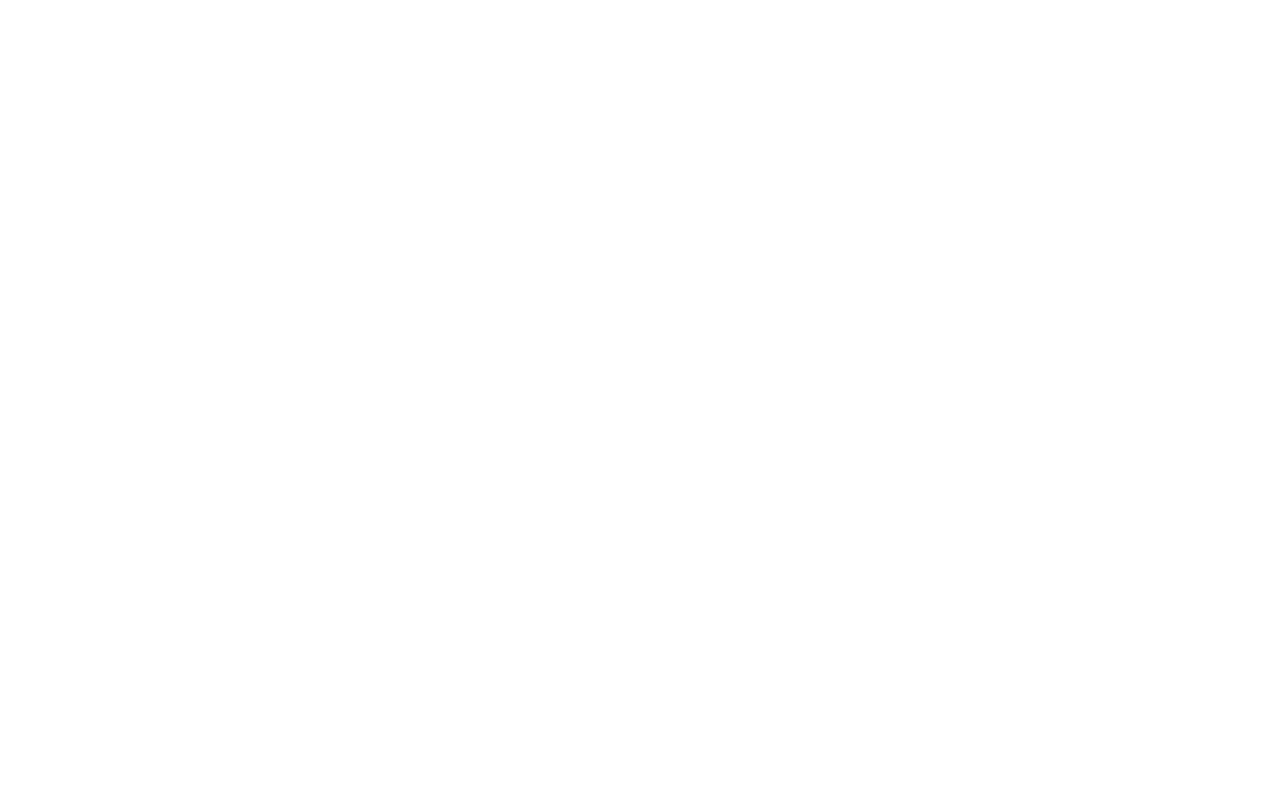
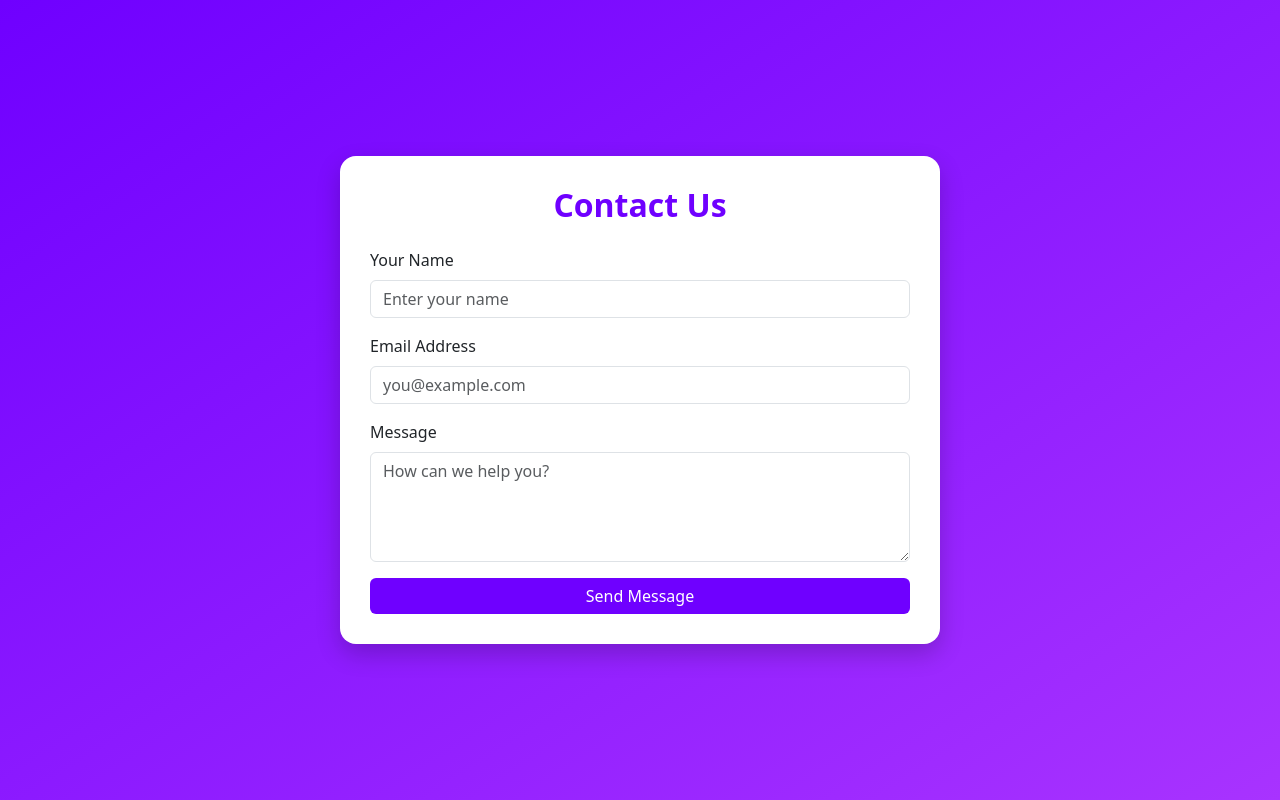
Before and after one commit to Pritamkumarr/CAMPUSSWAP, a React (Vite) app in the folder Frontend/: page /contact in a window 1280 px wide. Before the commit this address had no page. Built offline with nearby package versions, Linux system fonts and the light colour scheme.

Commit message:
contact page added

```diff
--- a/Frontend/src/App.jsx
+++ b/Frontend/src/App.jsx
@@ -4,6 +4,8 @@
 import Home from './Components/Home.jsx';
 import About from './pages/About.jsx';
 import Login from './pages/Login.jsx'; // <-- Import the Login page
+import ContactUs from './pages/ContactUs.jsx';
+
 
 function App() {
   return (
@@ -13,6 +15,7 @@
           <Route path="/" element={<Home />} />
           <Route path="/about" element={<About />} />
           <Route path="/login" element={<Login />} /> {/* Add login route */}
+          <Route path="/contact" element={<ContactUs />} />
         </Routes>
       </main>
     </div>
--- /dev/null
+++ b/Frontend/src/pages/contactUs.jsx
@@ -0,0 +1,70 @@
+import React from "react";
+
+const ContactUs = () => {
+  const handleSubmit = (e) => {
+    e.preventDefault();
+    alert("Message submitted successfully!");
+  };
+
+  return (
+    <>
+      <style>{`
+        .contact-bg {
+          background: linear-gradient(to bottom right, #6f00ff, #a833ff);
+          min-height: 100vh;
+          display: flex;
+          justify-content: center;
+          align-items: center;
+          padding: 20px;
+        }
+        .contact-card {
+          background: white;
+          padding: 30px;
+          border-radius: 16px;
+          box-shadow: 0 10px 25px rgba(0, 0, 0, 0.2);
+          max-width: 600px;
+          width: 100%;
+        }
+        .btn-purple {
+          background-color: #6f00ff;
+          color: white;
+          border: none;
+        }
+        .btn-purple:hover {
+          background-color: #5900cc;
+        }
+        .text-purple {
+          color: #6f00ff;
+        }
+      `}</style>
+
+      <div className="contact-bg">
+        <div className="contact-card">
+          <h2 className="text-center mb-4 text-purple fw-bold">Contact Us</h2>
+          <form onSubmit={handleSubmit}>
+            <div className="mb-3">
+              <label htmlFor="name" className="form-label">Your Name</label>
+              <input type="text" className="form-control" id="name" placeholder="Enter your name" required />
+            </div>
+
+            <div className="mb-3">
+              <label htmlFor="email" className="form-label">Email Address</label>
+              <input type="email" className="form-control" id="email" placeholder="you@example.com" required />
+            </div>
+
+            <div className="mb-3">
+              <label htmlFor="message" className="form-label">Message</label>
+              <textarea className="form-control" id="message" rows="4" placeholder="How can we help you?" required></textarea>
+            </div>
+
+            <div className="d-grid">
+              <button type="submit" className="btn btn-purple">Send Message</button>
+            </div>
+          </form>
+        </div>
+      </div>
+    </>
+  );
+};
+
+export default ContactUs;
```
